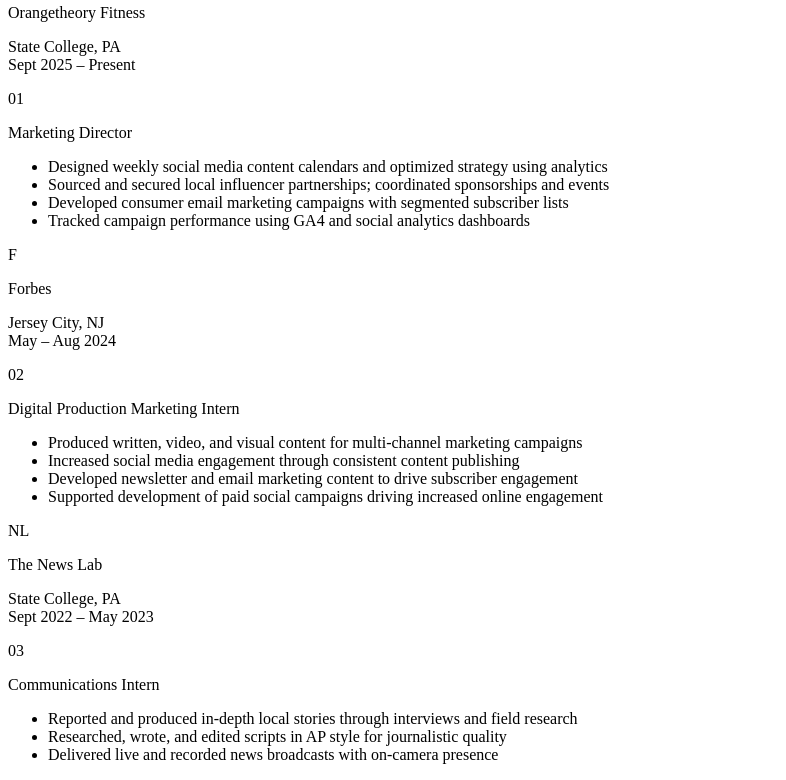
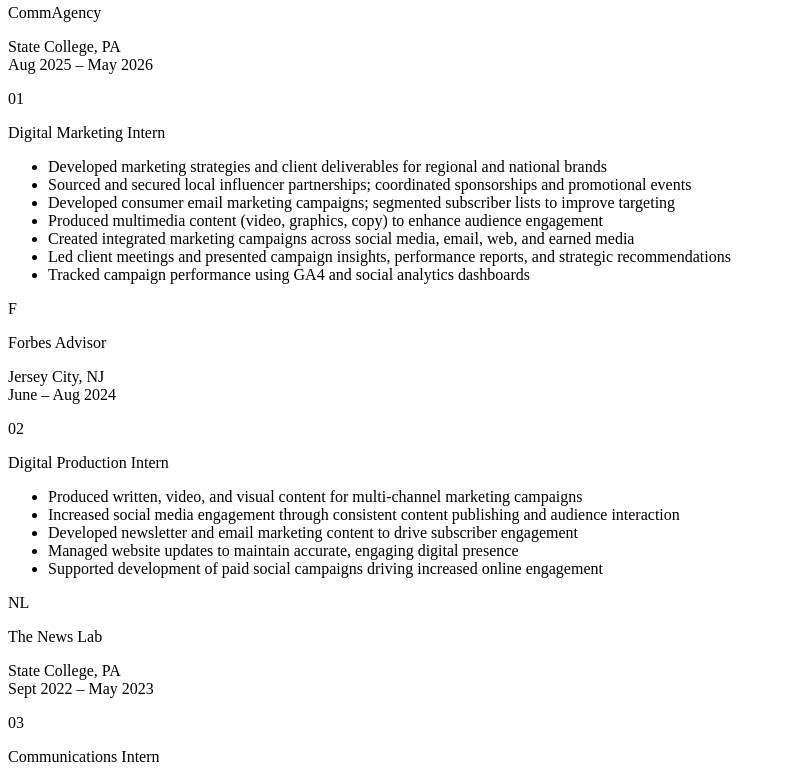
Before and after one commit to arushimai/Portfolio, a React (Vite) app: page / in a window 1280 px wide. Shown: the part 1300-2080 px from the top of the page, without its empty margins (0-786 px from the left). Built offline with nearby package versions, Linux system fonts and the light colour scheme; the HTML template or start-up script is replaced by a standard one; a web font is replaced by a local one.

Commit message:
Update portfolio content from latest resume

```diff
--- a/src/components/Portfolio.tsx
+++ b/src/components/Portfolio.tsx
@@ -51,29 +51,33 @@
 function ExperienceSection() {
   const jobs = [
     {
-      logo: 'OT',
-      company: 'Orangetheory Fitness',
-      meta: 'State College, PA\nSept 2025 – Present',
+      logo: 'CA',
+      company: 'CommAgency',
+      meta: 'State College, PA\nAug 2025 – May 2026',
       num: '01',
-      role: 'Marketing Director',
+      role: 'Digital Marketing Intern',
       bullets: [
-        'Designed weekly social media content calendars and optimized strategy using analytics',
-        'Sourced and secured local influencer partnerships; coordinated sponsorships and events',
-        'Developed consumer email marketing campaigns with segmented subscriber lists',
+        'Developed marketing strategies and client deliverables for regional and national brands',
+        'Sourced and secured local influencer partnerships; coordinated sponsorships and promotional events',
+        'Developed consumer email marketing campaigns; segmented subscriber lists to improve targeting',
+        'Produced multimedia content (video, graphics, copy) to enhance audience engagement',
+        'Created integrated marketing campaigns across social media, email, web, and earned media',
+        'Led client meetings and presented campaign insights, performance reports, and strategic recommendations',
         'Tracked campaign performance using GA4 and social analytics dashboards',
       ],
       delay: '0.05s',
     },
     {
       logo: 'F',
-      company: 'Forbes',
-      meta: 'Jersey City, NJ\nMay – Aug 2024',
+      company: 'Forbes Advisor',
+      meta: 'Jersey City, NJ\nJune – Aug 2024',
       num: '02',
-      role: 'Digital Production Marketing Intern',
+      role: 'Digital Production Intern',
       bullets: [
         'Produced written, video, and visual content for multi-channel marketing campaigns',
-        'Increased social media engagement through consistent content publishing',
+        'Increased social media engagement through consistent content publishing and audience interaction',
         'Developed newsletter and email marketing content to drive subscriber engagement',
+        'Managed website updates to maintain accurate, engaging digital presence',
         'Supported development of paid social campaigns driving increased online engagement',
       ],
       delay: '0.15s',
@@ -86,8 +90,8 @@
       role: 'Communications Intern',
       bullets: [
         'Reported and produced in-depth local stories through interviews and field research',
-        'Researched, wrote, and edited scripts in AP style for journalistic quality',
-        'Delivered live and recorded news broadcasts with on-camera presence',
+        'Researched, wrote, and edited scripts in AP style to ensure clarity, accuracy, and journalistic quality',
+        'Delivered live and recorded news broadcasts with strong on-camera presence and teleprompter proficiency',
       ],
       delay: '0.25s',
     },
@@ -132,7 +136,8 @@
         { label: 'Basic SQL', hot: true },
         { label: 'KPI Measurement' },
         { label: 'A/B Testing' },
-        { label: 'SEO / SEM' },
+        { label: 'SEO / SEM / GEO' },
+        { label: 'Campaign Measurement' },
         { label: 'Conversion Optimization' },
         { label: 'Keyword Research' },
       ],
@@ -187,7 +192,7 @@
 
 function EducationSection() {
   const certs = [
-    { name: 'Google Analytics', date: 'May 2025' },
+    { name: 'Google Analytics', date: 'May 2026' },
     { name: 'IBM Digital Marketing', date: 'June 2025' },
     { name: 'Meta Social Media Trends', date: 'July 2025' },
     { name: 'PWC Data Analytics', date: 'Aug 2025' },
```
